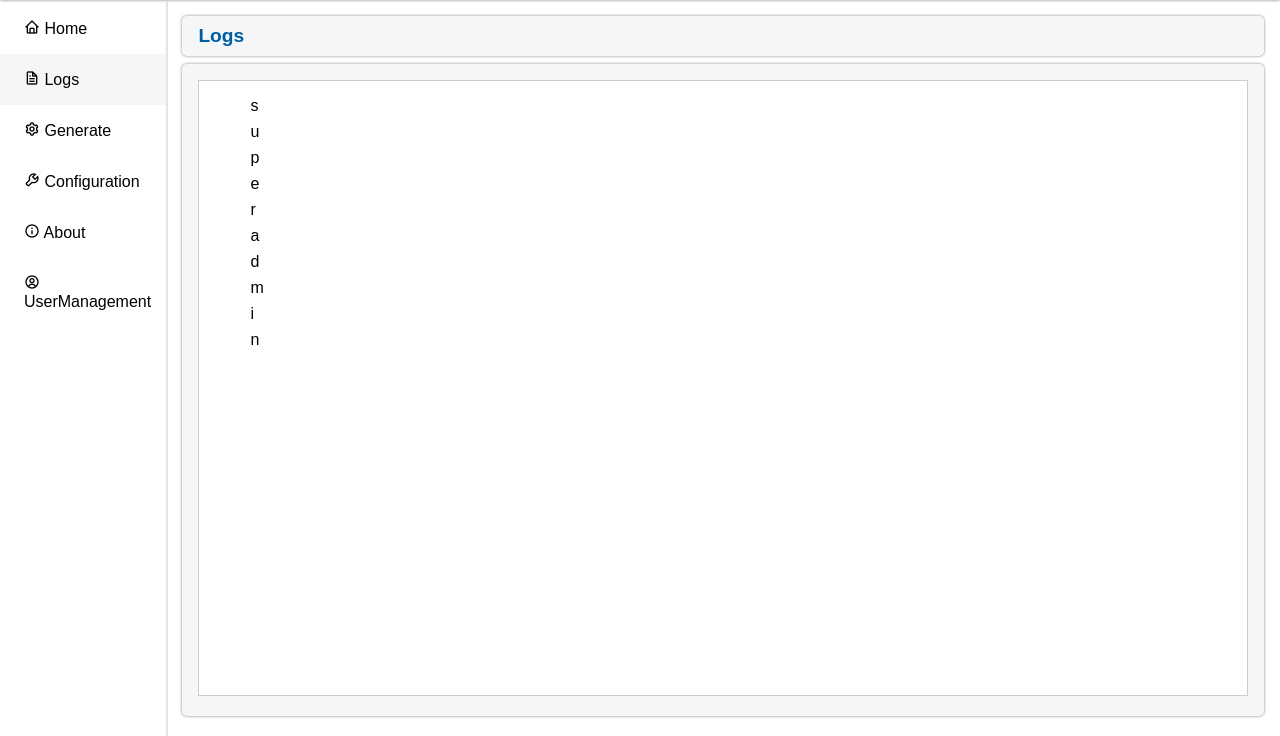
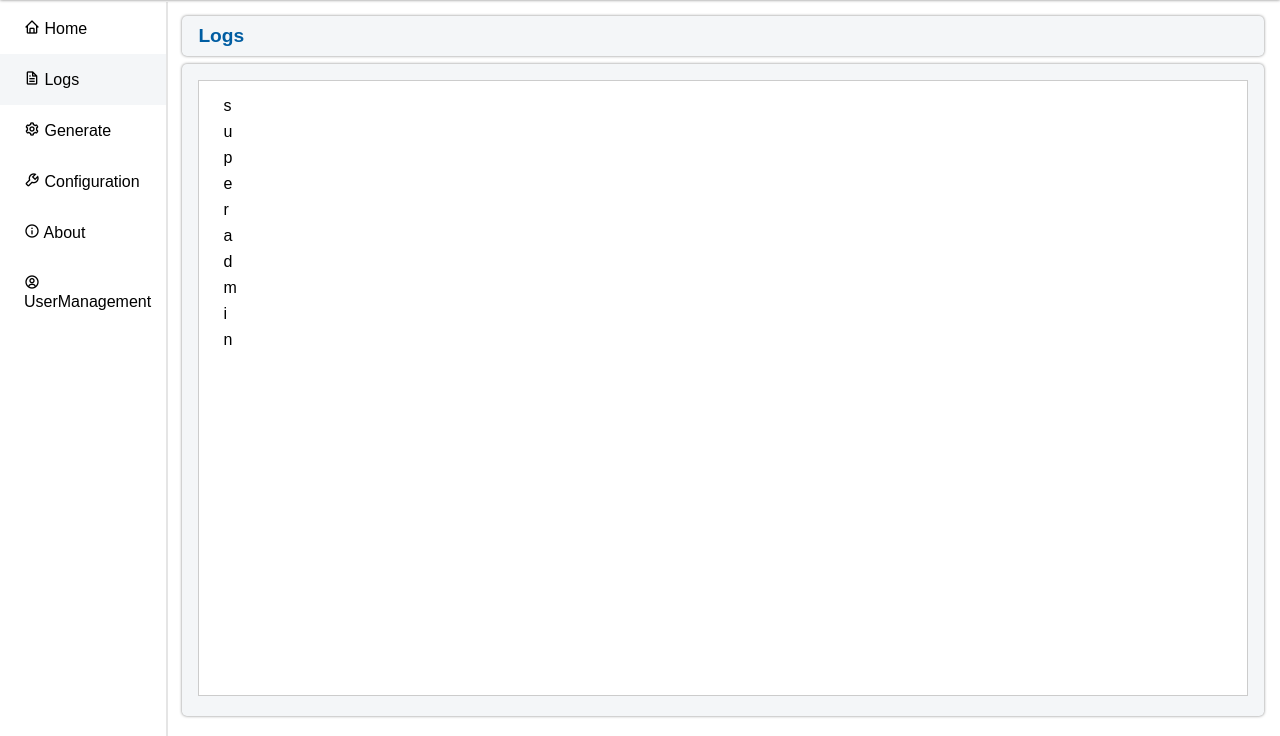
Before and after one commit to sanjeevprakash04/code_x_flask, a Flask app: page /logs in a window 1280 px wide. Shown: the part 64-800 px from the top of the page. Run offline with Flask 3, Linux system fonts and the light colour scheme; a user stored in the database is signed in; some libraries are stand-ins or nearby versions.

Commit message:
Updated Logs

```diff
--- a/app.py
+++ b/app.py
@@ -67,6 +67,7 @@ def logs():
 def generate():
     df = main.tbl_fun_View()
     function_list = df[['Id', 'FunctionName']].to_dict(orient='records')
+    log_user_activity("Accessed Generate Page")
     return render_template('generate.html', function_list=function_list)
 
 @app.route('/generate/fb', methods=['POST'])
--- a/siemens/plc.py
+++ b/siemens/plc.py
@@ -1,7 +1,7 @@
 import pandas as pd
 from config import sqliteConfig
 from modules import main
-
+from modules import logs
 # Siemens code generators
 from model.siemens.tia_code import app_generate_cm_db, app_generate_CM_fb
 from model.siemens.tia_textlists import app_plc_textlists
@@ -37,7 +37,7 @@ def _exportLogixRungsSie(nr, selection_module, df):
         file_path = app_generate_CM_fb.functionBlock(
             f"All_CM_{selection_module}", description, selection_module, nr, df, df_template
         )
-
+        logs.log_user_activity("The Function Block File Exported")
         return file_path
 
     except Exception as e:
@@ -73,6 +73,7 @@ def _exportTiaDbSie(nr, selection_module, df, cmd_optimized_db):
             df=df,
             nr=nr
         )
+        logs.log_user_activity("The DataBase File Exported")
 
         return  file_path
 
@@ -86,6 +87,7 @@ def _exportPlcTextlistSie(nr, selection_module, df):
 
     try:
         file_path = app_plc_textlists.GeneratePlcTextlists(df, nr, selection_module, 'CM_Item_')
+        logs.log_user_activity("The Textlist File Exported")
         return file_path
 
     except Exception as e:
--- a/static/css/styles.css
+++ b/static/css/styles.css
@@ -412,7 +412,8 @@ body {
 
 .logs-page {
     background-color: #fff;
-    padding-left: 0.7rem;
+    padding-top: 0.5rem;
+    padding-left: 1rem;
     height: 77vh;
     width: 100%;
     border: 1px solid #ccc;
@@ -426,14 +427,11 @@ body {
     border-radius: 0.3rem;
     box-shadow: 0 0 3px rgba(0,0,0,0.5);
     min-height: 81.5vh;
+    overflow: auto;
 }
 
-.log-list {
-  list-style-type: none;
-  border-radius: 8px;
-}
-.log-list li {
-  margin: 0.5rem 0;
+.logs-content p {
+    margin: 0.5rem 0.5rem;
 }
 
 .license-modal {
--- a/templates/logs.html
+++ b/templates/logs.html
@@ -8,11 +8,9 @@
 <div class="logs-content">
     <div class="logs-page">
         {% if logs %}
-            <ul class="log-list">
             {% for log in logs %}
-                <li>{{ log }}</li>
+                <p>{{ log }}</p>
             {% endfor %}
-            </ul>
         {% else %}
             <p>No activity logs available</p>
         {% endif %}
```
Also changed, not shown: modules/tableConfig.py (+8 -1 lines), CodeX-Config.db.
